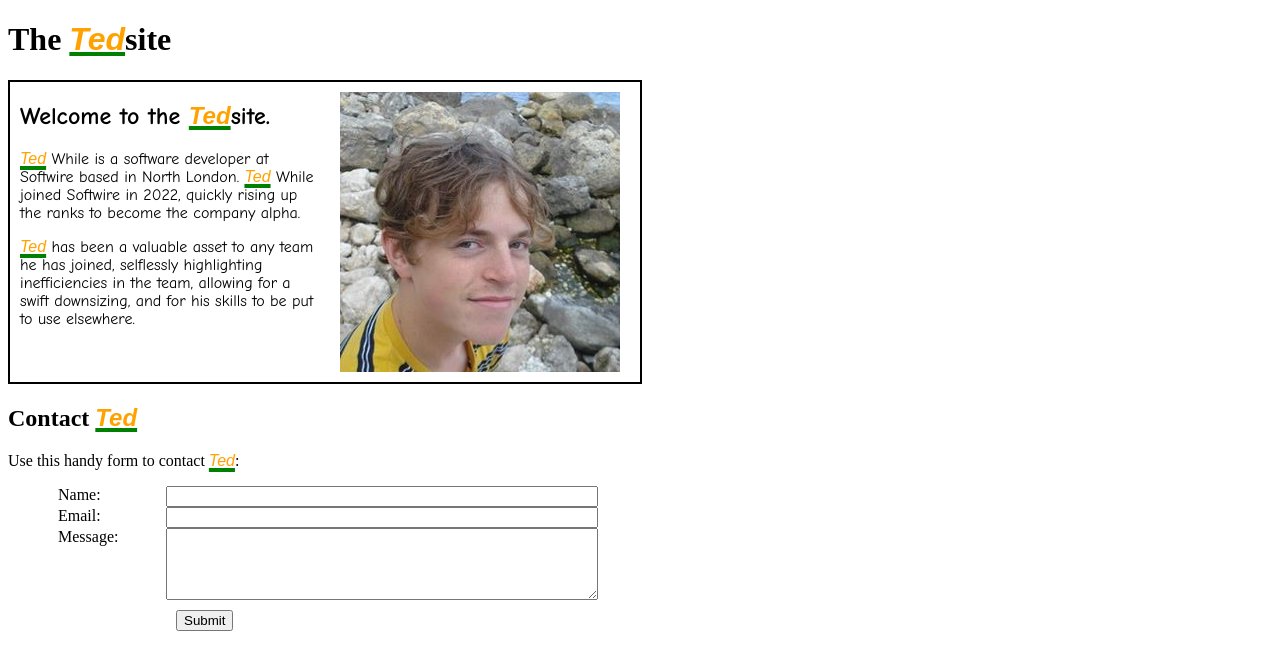
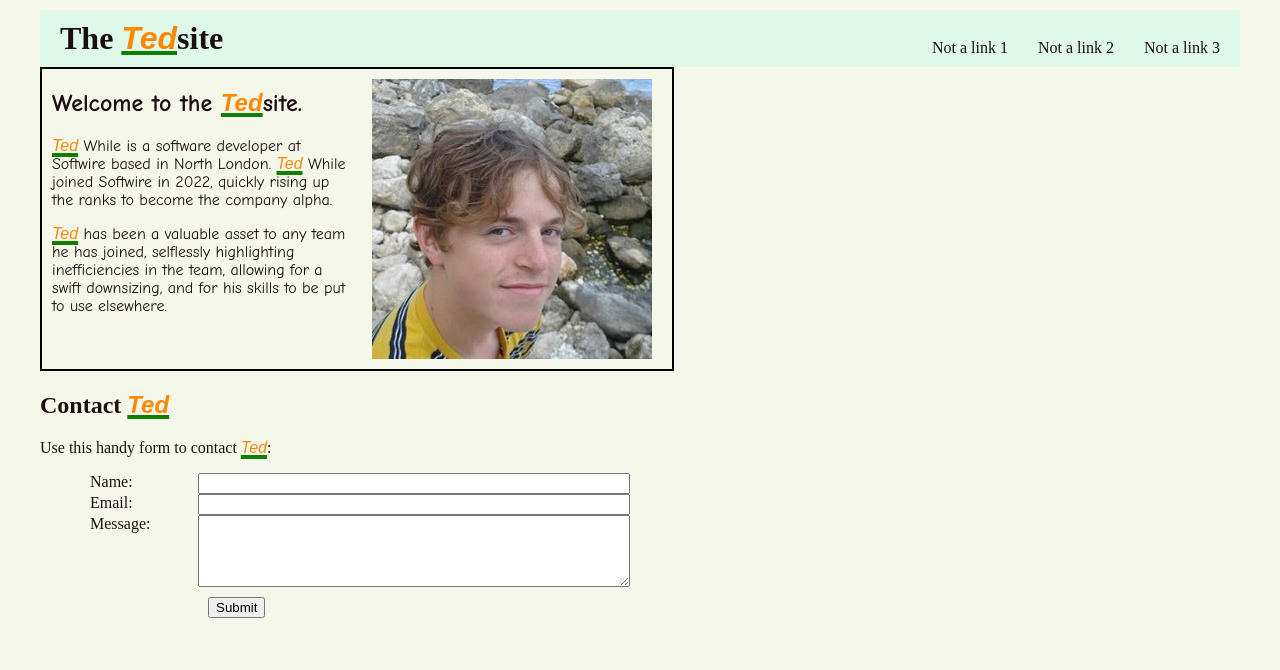
Before and after one commit to joeyGold1/trainingwebsite, a plain HTML site: page index.html in a window 1280 px wide. Drawn offline with Linux system fonts and the light colour scheme.

Commit message:
Add sass

```diff
--- /dev/null
+++ b/colors.scss
@@ -0,0 +1,7 @@
+$primary-background: #F6F7EB;
+$secondary-background: #DEF8EA;
+
+$text: #1C0F13;
+
+$accent1: #FF8800;
+$accent2: #0D8000;
--- a/index.html
+++ b/index.html
@@ -5,10 +5,23 @@
         <link href="styles.css" rel="stylesheet">
     </head>
     <body>
-        <h1>
-            The <span class="ted">Ted</span>site
-        </h1>
-        <div class="bio">
+        <div id="nav-bar">
+            <h1 class="heading">
+                The <span class="ted">Ted</span>site
+            </h1>
+            <ul class="links">
+                <li>
+                    Not a link 1
+                </li>
+                <li>
+                    Not a link 2
+                </li>
+                <li>
+                    Not a link 3
+                </li>
+            </ul>
+        </div>
+        <div id="bio">
             <div class="text">
                 <h2>
                     Welcome to the <span class="ted">Ted</span>site.
@@ -43,7 +56,6 @@
                         <span></span> <button type="submit">Submit</button>
                     </li>
                 </ul>
-
             </form>
         </div>
     </body>
--- /dev/null
+++ b/navbar.scss
@@ -0,0 +1,21 @@
+@import 'colors';
+
+#nav-bar {
+  display: flex;
+  justify-content: space-between;
+  align-items: flex-end;
+  padding: 10px 20px;
+
+  background-color: $secondary-background;
+
+  .heading {
+    margin: 0;
+  }
+  .links {
+    display: flex;
+    justify-content: flex-end;
+    column-gap: 30px;
+    list-style: none;
+    margin: 0;
+  }
+}
--- /dev/null
+++ b/styles.scss
@@ -0,0 +1,60 @@
+@import 'navbar';
+@import 'colors';
+
+body {
+  margin: 10px 40px;
+  color: $text;
+  background-color: $primary-background;
+}
+
+.ted {
+  font-family: fantasy;
+  color: $accent1;
+  font-style: italic;
+  text-decoration: underline $accent2 4px;
+}
+
+#bio {
+  display: grid;
+  gap: 10px;
+  grid-template-columns: 1fr 1fr;
+  border: 2px solid black;
+  width: max-content;
+  font-family: "Comic Sans MS";
+}
+
+#bio .text {
+  width: 300px;
+  margin-left: 10px
+}
+#bio .image {
+  height: calc(100% - 20px);
+  padding: 10px;
+}
+
+.contact-form {
+  width: 600px;
+
+  ul {
+    margin: 10px;
+  }
+
+  li {
+    display:grid;
+    grid-template-columns: 1fr 4fr;
+    list-style: none;
+  }
+  button {
+    margin: 10px;
+    width:fit-content;
+  }
+
+  textarea {
+    /* Align multiline text fields with their labels */
+    vertical-align: top;
+
+    /* Provide space to type some text */
+    height: 5em;
+    resize: vertical;
+  }
+}
```
Also changed, not shown: styles.css.
